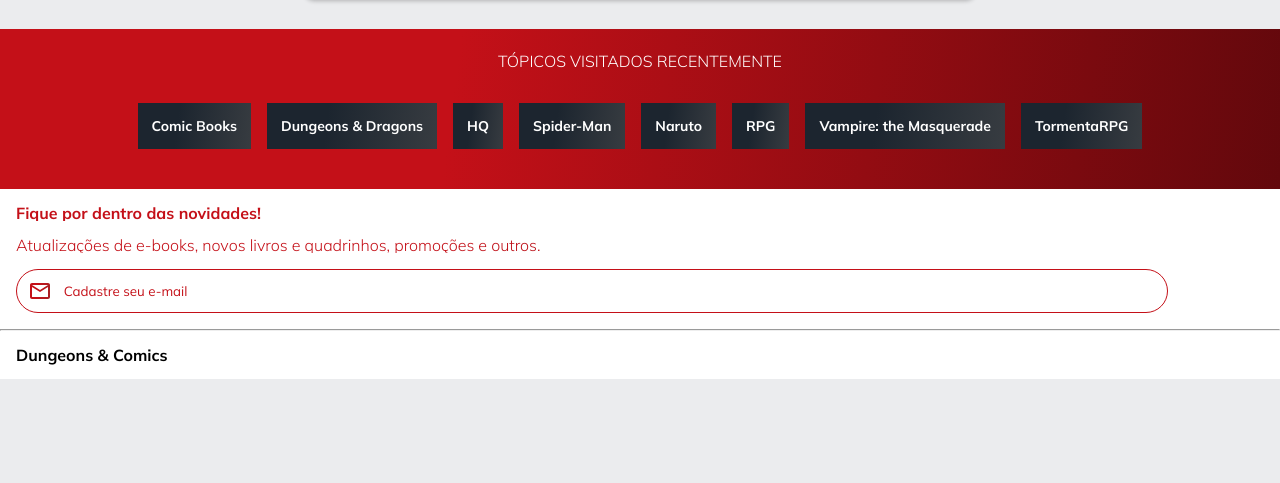
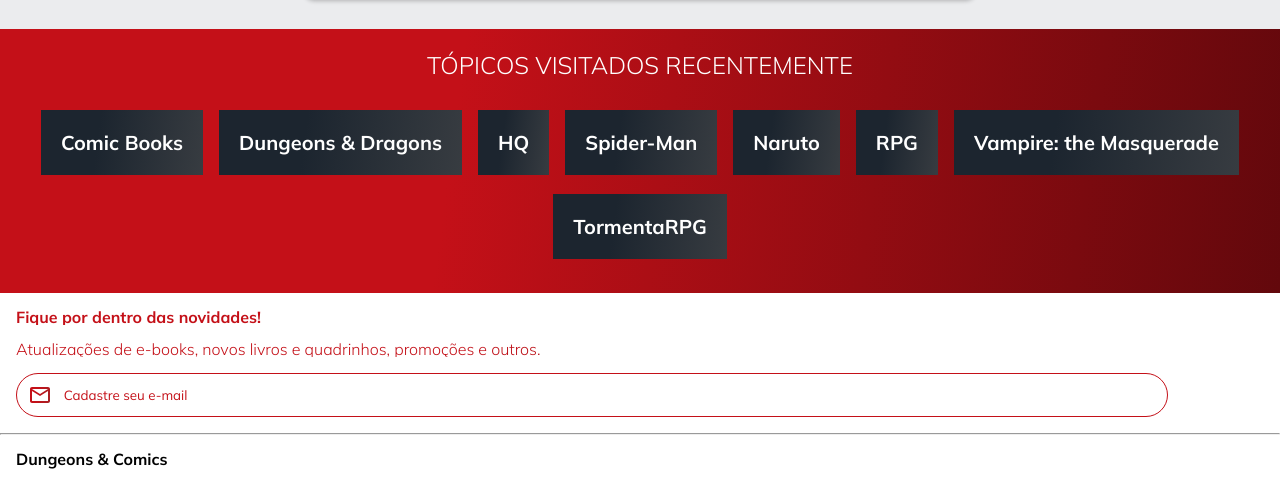
Before and after one commit to lucassmaniotto/Dungeons-And-Comics, a plain HTML site: page index.html in a window 1280 px wide. Shown: the part 2266-2749 px from the top of the page. Before the commit the page ends 2645 px from the top, so only its background shows below. Drawn offline with nearby package versions, Linux system fonts and the light colour scheme.

Commit message:
Tablet: Tópicos finalizado

```diff
--- a/assets/css/topics.css
+++ b/assets/css/topics.css
@@ -34,3 +34,13 @@
     color: var(--lead-gray);
     transition: 0.5s;
 }
+
+@media screen and (min-width: 1024px) {
+    .topics__title {
+        font-size: 24px;
+    }
+
+    .topics__link {
+        font-size: 20px;
+    }
+}
```
